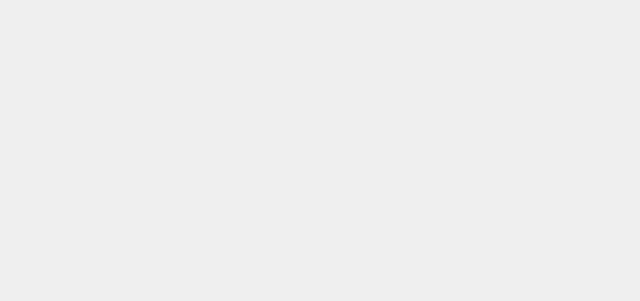
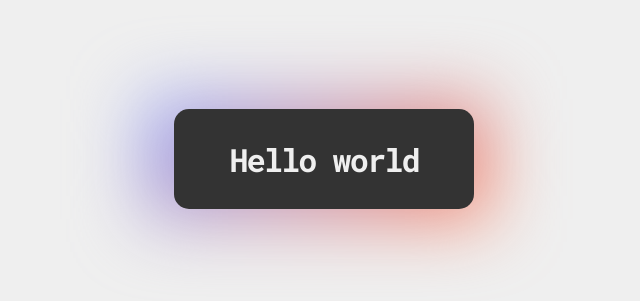
Before and after one commit to puleri/react.ts-firebase-app, a React (Create React App) app: page /helloworld in a window 1280 px wide. Before the commit this address had no page. Shown: the part 241-542 px from the top of the page, without its empty margins (316-956 px from the left). Built offline with nearby package versions, Linux system fonts and the light colour scheme.

Commit message:
Routed helloworld and added basic style template

```diff
--- a/src/App.tsx
+++ b/src/App.tsx
@@ -21,7 +21,7 @@ const App:FC = () => {
     <Router>
       <Routes>
 
-          <Route element={<Hello />} path="/"/>
+          <Route element={<Hello />} path="/helloworld"/>
 
       </Routes>
     </Router>
--- /dev/null
+++ b/src/components/Hello/Hello.css
@@ -0,0 +1,32 @@
+.hello-world-container {
+  display: flex;
+  justify-content: center;
+  align-items: center;
+  min-height: 100vh;
+}
+.hello-world-box {
+  position: relative;
+  display: flex;
+  justify-content: center;
+  align-items: center;
+  height: 100px;
+  background: var(--fade-blk);
+  width: 300px;
+  border-radius: 15px;
+}
+.hello-world-box::before {
+  content: '';
+  position: absolute;
+  top: -10%;
+  left: -10%;
+  width: 115%;
+  height: 120%;
+  filter: blur(35px);
+}
+ .hello-world-box::before {
+  background: linear-gradient(135deg, var(--violet),var(--orange));
+  z-index: -1;
+}
+#hello-world {
+  color: var(--fade-wht);
+}
--- a/src/components/Hello/Hello.tsx
+++ b/src/components/Hello/Hello.tsx
@@ -1,8 +1,13 @@
 import { FC } from 'react'
+import './Hello.css';
 
 const Hello:FC = () => {
   return (
-    <h1>Hello world</h1>
+    <div className="hello-world-container">
+      <div className="hello-world-box">
+        <h1 id="hello-world">Hello world</h1>
+      </div>
+    </div>
   )
 }
 
```
